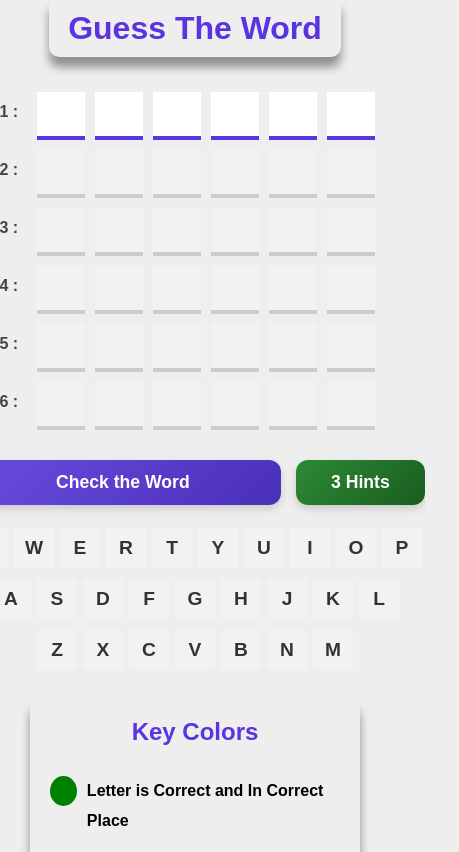
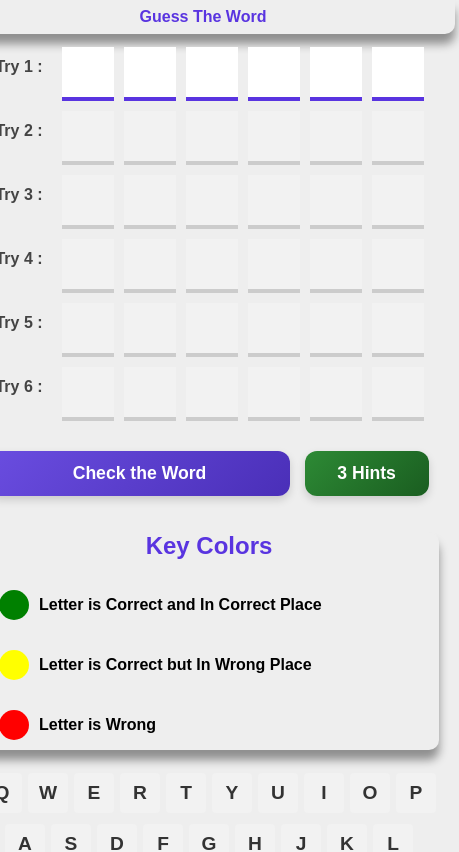
Before and after one commit to LailaMosbah/GuessTheWordGame, a React (Vite) app: page / in a window 390 px wide. Shown: the top 852 px of the page, 459 px wide, since content can reach past the window. Built offline with nearby package versions, Linux system fonts and the light colour scheme.

Commit message:
try to make it more responsive

```diff
--- a/src/App.css
+++ b/src/App.css
@@ -1,13 +1,38 @@
 * {
-    box-sizing: border-box;
+    /* box-sizing: border-box; */
 }
 
 :root {
-    --primary-color: rgb(5, 4, 5)
+    --primary-color: rgb(5, 4, 5);
 }
 
 body {
-    margin: 0px;
+    margin: 0;
     background-color: #eee;
     font-family: Arial, Helvetica, sans-serif;
+    min-height: 100vh;
+    display: flex;
+    flex-direction: column;
+    align-items: center;
 }
+
+body::selection {
+    background-color: #5934e0;
+    color: #eee;
+}
+
+.container {
+    display: flex;
+    justify-content: center;
+    align-items: center;
+    flex-direction: column;
+    width: 100%;
+    max-width: 1200px;
+    padding: 0 15px;
+}
+
+@media (max-width: 768px) {
+    .container {
+        padding: 0 10px;
+    }
+}
--- a/src/App.jsx
+++ b/src/App.jsx
@@ -1,12 +1,14 @@
 import "./App.css";
-import GuessWord from "./components/GuessWord";
+import GameArea from "./components/GameArea";
 import Header from "./components/Header";
 
 function App() {
   return (
     <>
       <Header />
-      <GuessWord />
+      <div className="container">
+        <GameArea />
+      </div>
     </>
   );
 }
--- a/src/components/GameArea.jsx
+++ b/src/components/GameArea.jsx
@@ -4,6 +4,8 @@
 import Message from "./Message";
 import Keyboard from "./Keyboard";
 import words from "../data/words";
+import KeyColors from "./KeyColors";
+import styles from "../styles/guessWord.module.css";
 
 export default function GameArea() {
   const wordLength = 6;
@@ -123,6 +125,7 @@
   }
 
   return (
+    <div className={styles.container}>
       <div>
         <Inputs
           tries={tries}
@@ -137,7 +140,11 @@
           hintsRemaining={usedLetters.hintsRemaining}
         />
         <Message message={message} />
+      </div>
+      <div>
+        <KeyColors />
         <Keyboard usedLetters={usedLetters} />
+      </div>
     </div>
   );
 }
--- a/src/components/GuessWord.jsx
+++ /dev/null
@@ -1,16 +0,0 @@
-import React from "react";
-import GameArea from "./GameArea";
-import KeyColors from "./KeyColors";
-
-import styles from "../styles/guessWord.module.css";
-
-export default function GuessWord() {
-  return (
-    <>
-      <div className={styles.container}>
-        <GameArea />
-        <KeyColors />
-      </div>
-    </>
-  );
-}
--- a/src/styles/guessWord.module.css
+++ b/src/styles/guessWord.module.css
@@ -2,11 +2,26 @@
     display: flex;
     justify-content: space-around;
     align-items: center;
-    margin: 30px;
+    margin: 2rem auto;
+    gap: 3rem;
+    width: 100%;
+    max-width: 1000px;
 }
 
-@media (max-width:700px) {
+@media (max-width: 768px) {
     .container {
         flex-direction: column;
+        justify-content: center;
+        margin: 1rem auto;
+        gap: 1.5rem;
+        padding: 0 0.5rem;
     }
 }
+
+@media (max-width: 480px) {
+    .container {
+        margin: 0.5rem auto;
+        gap: 1rem;
+        padding: 0 0.25rem;
+    }
+}
--- a/src/styles/header.module.css
+++ b/src/styles/header.module.css
@@ -1,10 +1,27 @@
 .header {
-    width: 75%;
+    width: 75vw;
+    max-width: 800px;
     text-align: center;
-    box-shadow: 0px 10px 10px rgba(0, 0, 0, .4);
-    padding: 10px;
-    margin: 0px auto;
+    box-shadow: 0px 10px 10px rgba(0, 0, 0, 0.4);
+    padding: clamp(0.5rem, 2vw, 1rem);
     border-bottom-left-radius: 10px;
     border-bottom-right-radius: 10px;
-    color: #5934e0
+    color: #5934e0;
+    margin: 0 auto;
+    font-size: clamp(1.5rem, 5vw, 2.5rem);
 }
+
+@media (max-width: 768px) {
+    .header {
+        width: 100%;
+        padding: clamp(0.5rem, 3vw, 0.75rem);
+        font-size: clamp(1.25rem, 4vw, 2rem);
+    }
+}
+
+@media (max-width: 480px) {
+    .header {
+        font-size: clamp(1rem, 3.5vw, 1.5rem);
+        padding: 0.5rem;
+    }
+}
```
Lines whose indentation alone changed are shown as unchanged.
